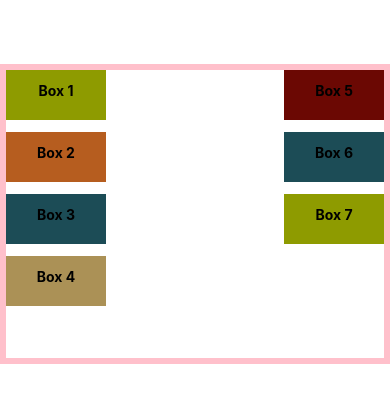
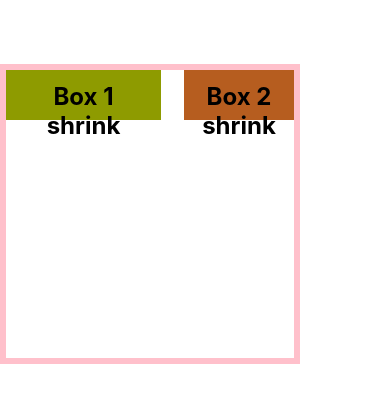
Before and after one commit to raartist/react-native-topics, a React Native app: screen / in a window 390 px wide. Shown: the top 402 px of the page. Built offline with nearby package versions, Linux system fonts and the light colour scheme.

Commit message:
flex shrink

```diff
--- a/App.js
+++ b/App.js
@@ -3,7 +3,7 @@ import Box from "./components/Box";
 
 /*/last property will take advantage of style in the styling array}*/
 
-// 34 - Flex-Gap
+// 36 - Flex-Shrink
 
 // box shadow like box shadow object can only be applicable for ios devices not on android
 // to do box shadow on android devices we need to use android elevate api
@@ -11,13 +11,13 @@ import Box from "./components/Box";
 export default function App() {
   return (
     <View style={styles.container}>
-      <Box style={[{ backgroundColor: "#8e9b00" }, styles.box]}>Box 1</Box>
-      <Box style={[{ backgroundColor: "#b65d1f" }, styles.box]}>Box 2</Box>
-      <Box style={[{ backgroundColor: "#1c4c56" }, styles.box]}>Box 3</Box>
+      <Box style={[{ backgroundColor: "#8e9b00", flexShrink: 1 }, styles.box]}>Box 1 shrink</Box>
+      <Box style={[{ backgroundColor: "#b65d1f", flexShrink: 2 }, styles.box]}>Box 2 shrink</Box>
+      {/* <Box style={[{ backgroundColor: "#1c4c56" }, styles.box]}>Box 3</Box>
       <Box style={[{ backgroundColor: "#ab9156" }, styles.box]}>Box 4</Box>
       <Box style={[{ backgroundColor: "#6b0803" }, styles.box]}>Box 5</Box>
       <Box style={[{ backgroundColor: "#1c4c56" }, styles.box]}>Box 6</Box>
-      <Box style={[{ backgroundColor: "#8e9b00" }, styles.box]}>Box 7</Box>
+      <Box style={[{ backgroundColor: "#8e9b00" }, styles.box]}>Box 7</Box> */}
     </View>
   );
 }
@@ -28,15 +28,16 @@ const styles = StyleSheet.create({
     height: 300,
     borderWidth: 6,
     borderColor: "pink",
-    flexWrap: "wrap",
-
-    alignContent: "space-between",
-    columnGap:20,
-    rowGap:12,
-    gap:23
+    flexWrap: "nowrap",
+    width: 300,
+    justifyContent: "flex-start",
+    flexDirection: "row",
+    columnGap: 20,
+    rowGap: 12,
+    gap: 23,
   },
   box: {
-    width: 100,
+    width: 200,
     height: 50,
   },
 });
--- a/components/Box.js
+++ b/components/Box.js
@@ -14,7 +14,7 @@ const styles = StyleSheet.create({
     padding: 12,
   },
   text: {
-    fontSize: 14,
+    fontSize: 24,
     fontWeight: "bold",
     textAlign: "center",
   },
```
